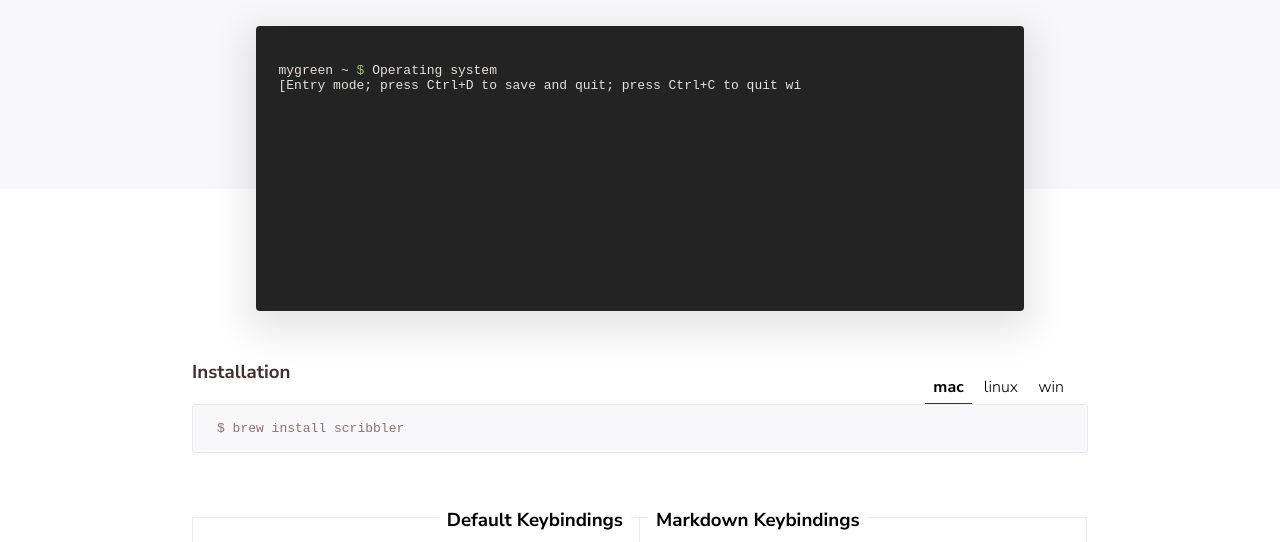
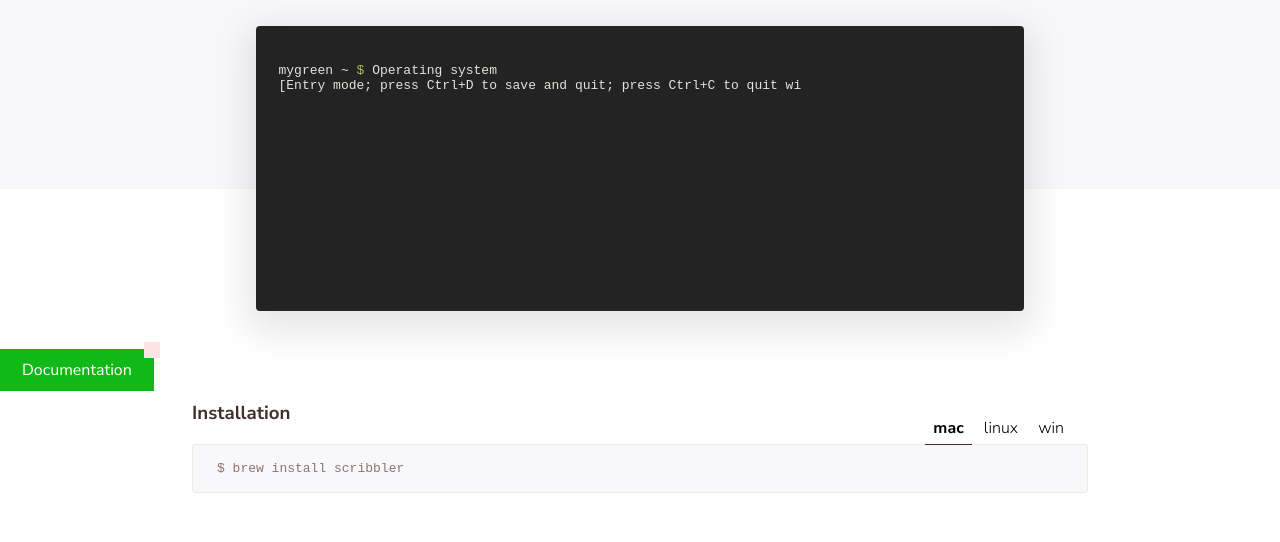
Before and after one commit to janqueraltp/Green, a plain HTML site: page index.html in a window 1280 px wide. Shown: the part 181-723 px from the top of the page. Drawn offline with nearby package versions, Linux system fonts and the light colour scheme.

Commit message:
Update index.html

```diff
--- a/index.html
+++ b/index.html
@@ -34,6 +34,9 @@
         <code class="shell-session demo">mygreen ~ $ </code>
       </pre>
     </div>
+
+    <a href="doc.html" class="button--primary">Documentation</a>
+
     <div class="wrapper">
       <div class="installation">
         <h3 class="section__title">Installation</h3>
```
